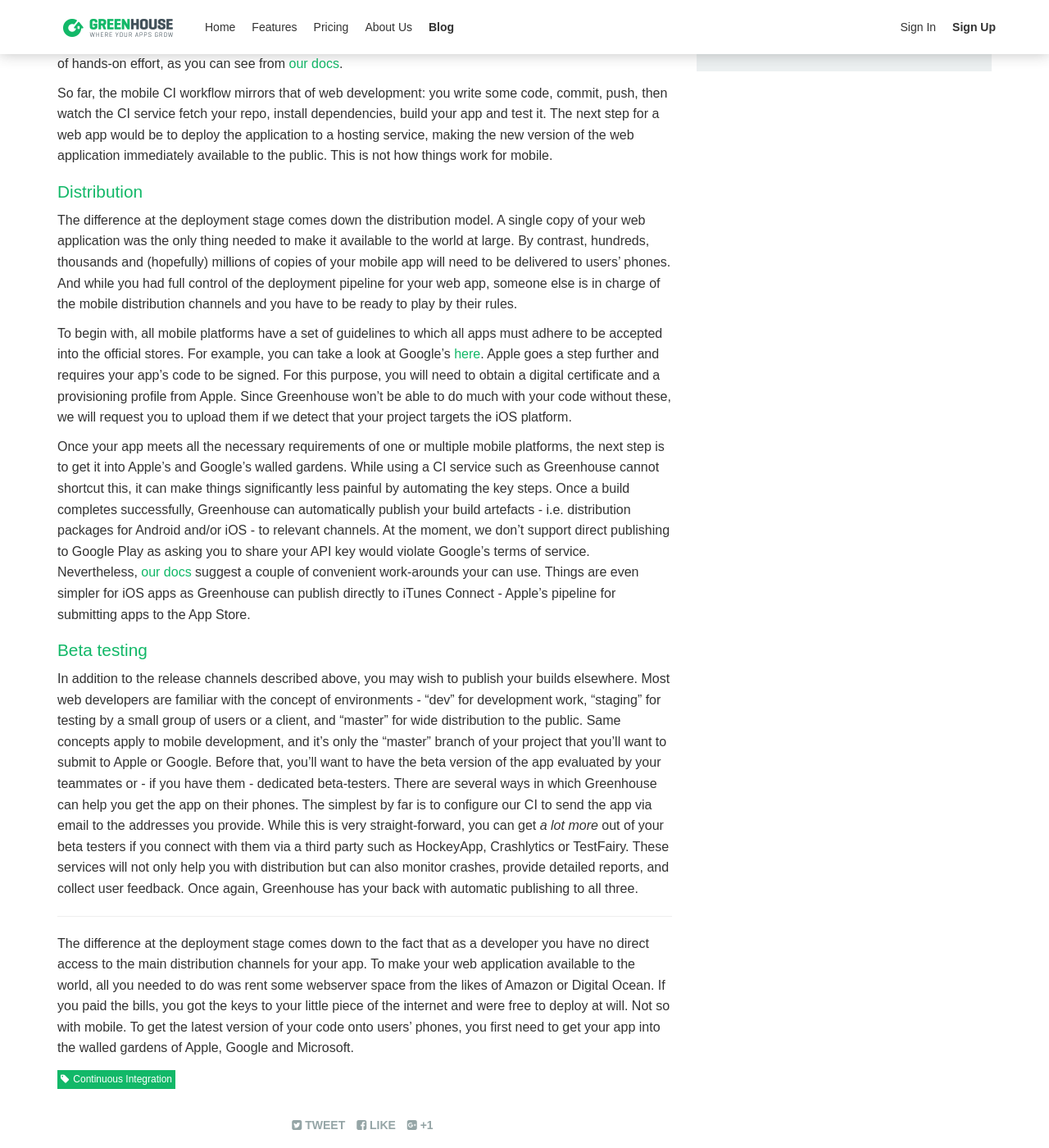
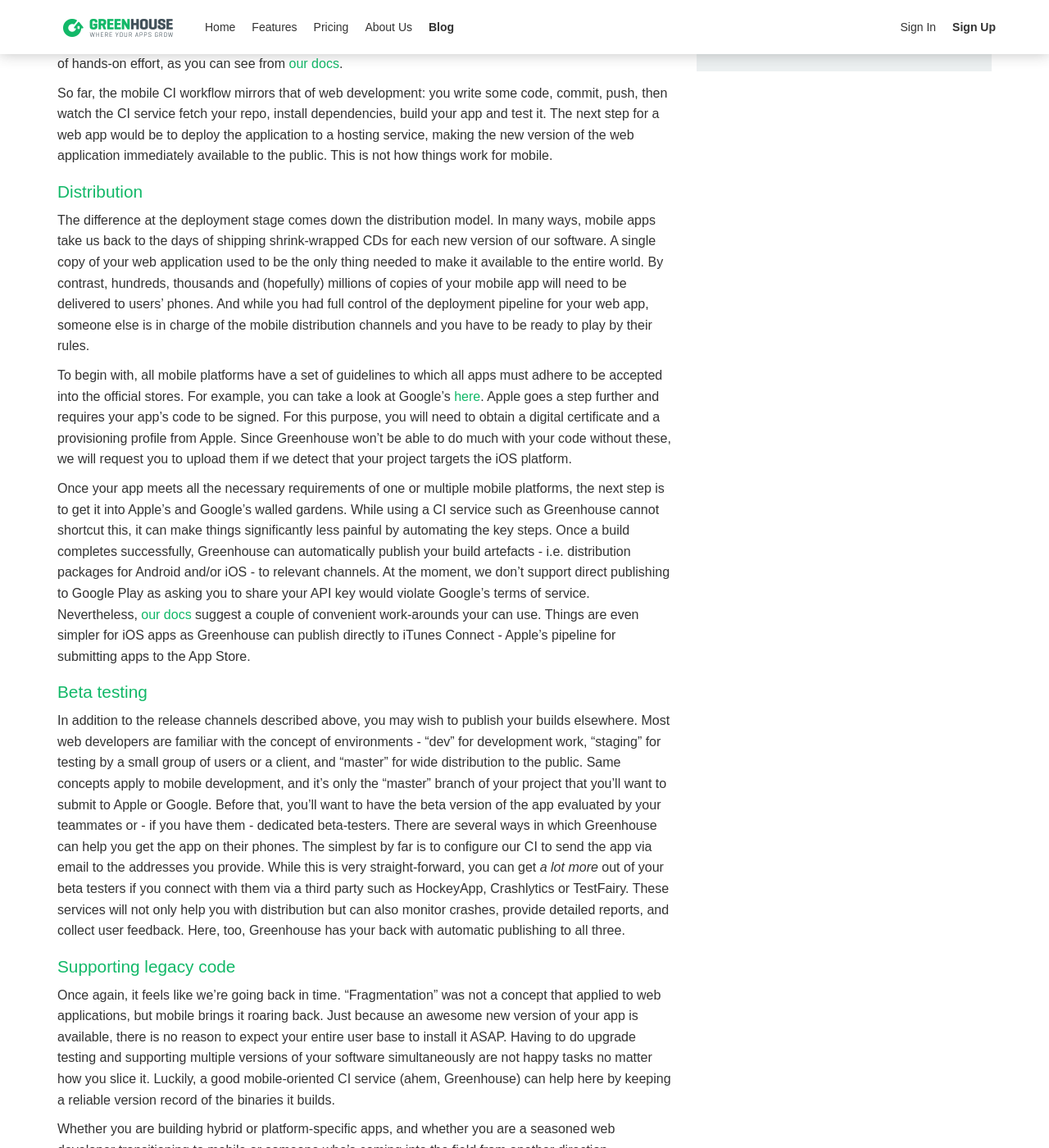
Before and after one commit to GreenhouseCI/blog.greenhouseci.com, a Jekyll site: the page built from _posts/2016-04-15-ci-for-mobile-vs-web.md, in a window 1280 px wide and 1400 px high, scrolled down 623 px. Shown: the whole window at 82% size. Built offline with Jekyll 4.4.1, drawn with Linux system fonts in a browser that asks for light colours; nearby versions of some CDN libraries; comment, search, counter and statistics services are not loaded; some of the changed text lies outside the part shown.

Commit message:
WIP: CI for mobile vs web

```diff
--- a/_posts/2016-04-15-ci-for-mobile-vs-web.md
+++ b/_posts/2016-04-15-ci-for-mobile-vs-web.md
@@ -49,9 +49,11 @@
 
 ## Distribution
 
-The difference at the deployment stage comes down the distribution model. A single copy of
-your web application was the only thing needed to make it available to the world
-at large. By contrast, hundreds, thousands and (hopefully) millions of copies of
+The difference at the deployment stage comes down the distribution model. In
+many ways, mobile apps take us back to the days of shipping shrink-wrapped CDs
+for each new version of our software. A single copy of your web application used
+to be the only thing needed to make it available to the entire world. By
+contrast, hundreds, thousands and (hopefully) millions of copies of
 your mobile app will need to be delivered to users' phones. And while you had
 full control of the deployment pipeline for your web app, someone else is in
 charge of the mobile distribution channels and you have to be ready to play by their rules.
@@ -93,11 +95,29 @@
 very straight-forward, you can get _a lot more_ out of your beta testers if you
 connect with them via a third party such as HockeyApp, Crashlytics or TestFairy.
 These services will not only help you with distribution but can also monitor
-crashes, provide detailed reports, and collect user feedback. Once again,
+crashes, provide detailed reports, and collect user feedback. Here, too,
 Greenhouse has your back with automatic publishing to all three.
 
+## Supporting legacy code
+
+Once again, it feels like we're going back in time. "Fragmentation" was not a concept that
+applied to web applications, but mobile brings it roaring back. Just because an
+awesome new version of your app is available, there is no reason to expect your entire user
+base to install it ASAP. Having to do upgrade testing and supporting multiple
+versions of your software simultaneously are not happy tasks no matter how you
+slice it. Luckily, a good mobile-oriented CI service (ahem, Greenhouse) can help
+here by keeping a reliable version record of the binaries it builds.
 
 
+Whether you are building hybrid or platform-specific apps, and whether you are a
+seasoned web developer transitioning to mobile or someone who's coming into the
+field from another direction, continuous integration tailored to mobile
+development is a powerful tool. It can take care of mundane and error-prone
+tasks and let you spend more time where you want to be - writing code. Just as
+with any tool, proper understanding of what CI is capable of and how it is
+intended to be used in a particular scenario is critical. Without a doubt,
+though, taking the time to understand this is well worth it and will bring
+immediate benefits.
 
 -------------
 
```
Also changed, not shown: other parts of _posts/2016-04-15-ci-for-mobile-vs-web.md (+2 -2 lines).
